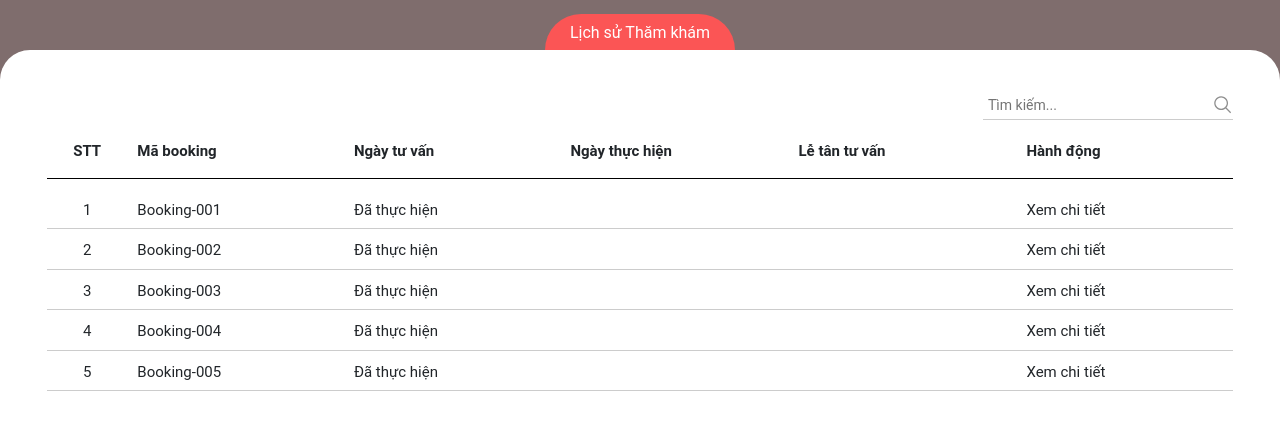
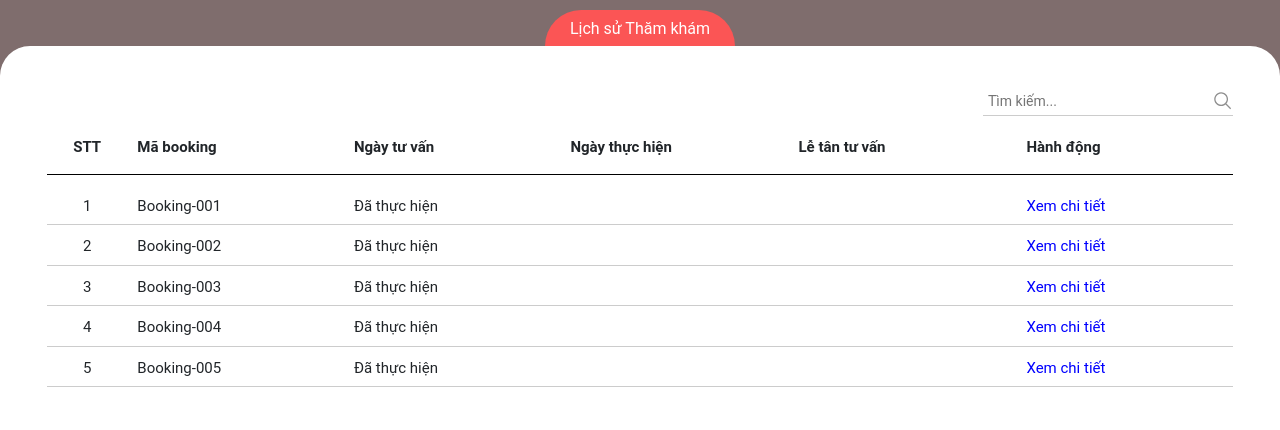
Before and after one commit to teamcodeSCI/customer-portrait, a React (Create React App) app: page / in a window 1280 px wide. Both pictures are taken after a click on the element "Lịch sử Thăm khám". Shown: the top 430 px of the page. Built offline with nearby package versions, Linux system fonts and the light colour scheme.

Commit message:
first commit

```diff
--- a/src/App.tsx
+++ b/src/App.tsx
@@ -1,6 +1,6 @@
 import React, { useState } from 'react';
 import style from './app.module.scss';
-import { motion } from 'framer-motion';
+import { AnimatePresence, motion } from 'framer-motion';
 import History from './pages/History';
 
 function App() {
@@ -124,8 +124,17 @@ function App() {
           </button>
         </div>
       </div>
-
-      <History handleOpenHistory={handleOpenHistory} isOpenHistory={isOpenHistory} />
+      <div className={style['controlBtn']} onClick={handleOpenHistory}>
+        Lịch sử Thăm khám
+        {!isOpenHistory && (
+          <img width={30} height={30} src={`${process.env.PUBLIC_URL}/assets/icons/arrowUp.svg`} alt="" />
+        )}
+      </div>
+      {isOpenHistory && (
+        <AnimatePresence>
+          <History handleOpenHistory={handleOpenHistory} isOpenHistory={isOpenHistory} />
+        </AnimatePresence>
+      )}
     </div>
   );
 }
--- a/src/app.module.scss
+++ b/src/app.module.scss
@@ -4,6 +4,17 @@
   }
   to {
     transform: rotate(360deg);
+  }
+}
+@keyframes updown {
+  0% {
+    transform: translateY(0px);
+  }
+  50% {
+    transform: translateY(-10px);
+  }
+  100% {
+    transform: translateY(0px);
   }
 }
 .app {
@@ -71,4 +82,34 @@
       }
     }
   }
+  .controlBtn {
+    position: fixed;
+    bottom: 0;
+    background: #fb5555;
+    color: #fff;
+    text-align: center;
+    width: fit-content;
+    margin: 0 auto;
+    border-radius: 40px 40px 0 0;
+    padding: 7px 25px 5px;
+    cursor: pointer;
+    display: flex;
+    align-items: center;
+    justify-content: center;
+    gap: 5px;
+    font-size: 16px;
+    img {
+      position: absolute;
+      width: 30px;
+      height: auto;
+      transition: all 0.2s linear;
+      display: block;
+      bottom: 100%;
+      animation: updown 1s linear infinite;
+      opacity: 0.4;
+    }
+    span {
+      font-size: 16px;
+    }
+  }
 }
--- a/src/components/HistoryListItem/historyListItem.module.scss
+++ b/src/components/HistoryListItem/historyListItem.module.scss
@@ -16,6 +16,12 @@
 }
 .action {
   width: 18%;
+  color: blue;
+  cursor: pointer;
+  transition: all 0.2s linear;
+  &:hover {
+    text-decoration: underline;
+  }
 }
 .item {
   display: flex;
--- a/src/components/HistoryListItem/index.tsx
+++ b/src/components/HistoryListItem/index.tsx
@@ -1,5 +1,7 @@
-import React from 'react';
+import React, { useState } from 'react';
 import style from './historyListItem.module.scss';
+import HistoryDetail from '@/pages/HistoryDetail';
+import { AnimatePresence } from 'framer-motion';
 
 interface HistoryListItemProps {
   stt: number;
@@ -17,6 +19,11 @@ const HistoryListItem = ({
   implementationDate,
   receptionist,
 }: HistoryListItemProps) => {
+  const [isOpenDetail, setIsOpenDetail] = useState<boolean>(false);
+  const handleOpenDetail: React.MouseEventHandler = () => {
+    setIsOpenDetail(!isOpenDetail);
+  };
+
   return (
     <div className={style['item']}>
       <span className={style['stt']}>{stt + 1}</span>
@@ -24,7 +31,10 @@ const HistoryListItem = ({
       <span className={style['consultationDay']}>{consultationDay}</span>
       <span className={style['implementationDate']}>{implementationDate}</span>
       <span className={style['receptionist']}>{receptionist}</span>
-      <span className={style['action']}>Xem chi tiết</span>
+      <span className={style['action']} onClick={handleOpenDetail}>
+        Xem chi tiết
+      </span>
+      <AnimatePresence>{isOpenDetail && <HistoryDetail handleOpenDetail={handleOpenDetail} />}</AnimatePresence>
     </div>
   );
 };
--- a/src/pages/History/history.module.scss
+++ b/src/pages/History/history.module.scss
@@ -1,24 +1,15 @@
-@keyframes updown {
-  0% {
-    transform: translateY(0px);
-  }
-  50% {
-    transform: translateY(-10px);
-  }
-  100% {
-    transform: translateY(0px);
-  }
-}
 .history {
   position: fixed;
   background: rgba(0, 0, 0, 0.5);
   left: 0;
-  bottom: calc(-100vh + 50px);
+  bottom: 0;
+  top: 0;
   width: 100%;
   display: flex;
   flex-direction: column;
   justify-content: flex-end;
   transition: all 0.4s linear;
+
   .controlBtn {
     position: relative;
     background: #fb5555;
@@ -51,7 +42,7 @@
   .box {
     width: 100%;
     background: #fff;
-    height: calc(100vh - 50px);
+    height: 100vh;
     overflow: auto;
     border-radius: 30px 30px 0 0;
     padding: 40px 0;
--- a/src/pages/History/index.tsx
+++ b/src/pages/History/index.tsx
@@ -1,10 +1,11 @@
-import React, { useEffect, useState } from 'react';
+import React, { useEffect, useState, useRef } from 'react';
 import style from './history.module.scss';
 import { useAppDispatch, useAppSelector } from '@/app/hook';
 import { historyListSelector, loadedHistorySelector, loadingHistorySelector } from '@/features/history/historySlice';
 import { fetchHistory } from '@/features/history/historyApi';
 import Search from '@/components/Search';
 import HistoryListItem from '@/components/HistoryListItem';
+import { motion } from 'framer-motion';
 
 interface HistoryProps {
   isOpenHistory: boolean;
@@ -12,6 +13,7 @@ interface HistoryProps {
 }
 const History = ({ isOpenHistory, handleOpenHistory }: HistoryProps) => {
   const dispatch = useAppDispatch();
+  const ref = useRef(null);
   const loadedHistory = useAppSelector(loadedHistorySelector);
   const loadingHistory = useAppSelector(loadingHistorySelector);
   const historyList = useAppSelector(historyListSelector);
@@ -20,25 +22,38 @@ const History = ({ isOpenHistory, handleOpenHistory }: HistoryProps) => {
   const handleSearch: React.ChangeEventHandler<HTMLInputElement> = (e) => {
     setSearch(e.target.value);
   };
+  const modalVariants = {
+    hidden: {
+      y: '10%',
+    },
+    visible: {
+      y: 0,
+    },
+  };
+  const bgVariants = {
+    hidden: {
+      opacity: 0,
+    },
+    visible: {
+      opacity: 1,
+    },
+  };
   useEffect(() => {
     dispatch(fetchHistory());
   }, [dispatch]);
   return (
-    <div
-      className={style['history']}
-      style={
-        isOpenHistory
-          ? { background: 'rgba(0,0,0,0.5)', bottom: 0, top: 0 }
-          : { background: 'none', bottom: 'calc(-100vh + 50px)' }
-      }
+    <motion.div initial="hidden" animate="visible" exit="hidden" variants={bgVariants} className={style['history']}>
+      <motion.div
+        initial="hidden"
+        animate="visible"
+        exit="hidden"
+        variants={modalVariants}
+        style={{ height: '100%', paddingTop: 10 }}
       >
         <div className={style['controlBtn']} onClick={handleOpenHistory}>
           Lịch sử Thăm khám
-        {!isOpenHistory && (
-          <img width={30} height={30} src={`${process.env.PUBLIC_URL}/assets/icons/arrowUp.svg`} alt="" />
-        )}
         </div>
-      <div className={style['box']}>
+        <div className={style['box']} ref={ref}>
           <div className="container">
             <div className={style['search']}>
               <Search onChange={handleSearch} value={search} />
@@ -73,7 +88,8 @@ const History = ({ isOpenHistory, handleOpenHistory }: HistoryProps) => {
             </div>
           </div>
         </div>
-    </div>
+      </motion.div>
+    </motion.div>
   );
 };
 
--- a/src/pages/HistoryDetail/historyDetail.module.scss
+++ b/src/pages/HistoryDetail/historyDetail.module.scss
@@ -1,3 +1,34 @@
+.historyDetail {
+  position: fixed;
+  background: rgba(0, 0, 0, 0.5);
+  left: 0;
+  bottom: 0;
+  top: 0;
+  width: 100%;
+  display: flex;
+  flex-direction: column;
+  justify-content: flex-end;
+  transition: all 0.4s linear;
+
+  .box {
+    width: 100%;
+    background: #fff;
+    height: calc(100vh - 70px);
+    overflow: auto;
+    border-radius: 30px 30px 0 0;
+    padding: 60px 0 0;
+    .close {
+      font-weight: 600;
+      position: absolute;
+      right: 0;
+      top: -45px;
+      background: #fff;
+      border: none;
+      font-size: 20px;
+      cursor: pointer;
+      padding: 0;
+    }
+  }
   .info {
     display: flex;
     justify-content: space-around;
@@ -71,3 +102,4 @@
       }
     }
   }
+}
--- a/src/pages/HistoryDetail/index.tsx
+++ b/src/pages/HistoryDetail/index.tsx
@@ -1,4 +1,4 @@
-import React, { useEffect } from 'react';
+import React, { useEffect, useRef } from 'react';
 import style from './historyDetail.module.scss';
 import { useAppDispatch, useAppSelector } from '@/app/hook';
 import {
@@ -7,17 +7,58 @@ import {
   loadingHistoryDetailSelector,
 } from '@/features/historyDetail/historyDetailSlice';
 import { fetchDetailHistory } from '@/features/historyDetail/historyDetailApi';
+import { useOutside } from '@/utils/help';
+import { motion } from 'framer-motion';
 
-const HistoryDetail = () => {
+interface HistoryDetailProps {
+  handleOpenDetail: React.MouseEventHandler;
+}
+const HistoryDetail = ({ handleOpenDetail }: HistoryDetailProps) => {
   const dispatch = useAppDispatch();
+  const ref = useRef(null);
   const loadedHistoryDetail = useAppSelector(loadedHistoryDetailSelector);
   const loadingHistoryDetail = useAppSelector(loadingHistoryDetailSelector);
   const historyListDetail = useAppSelector(historyDetailListSelector);
+  const modalVariants = {
+    hidden: {
+      y: '10%',
+    },
+    visible: {
+      y: 10,
+    },
+  };
+  const bgVariants = {
+    hidden: {
+      opacity: 0,
+    },
+    visible: {
+      opacity: 1,
+    },
+  };
+  useOutside(ref, handleOpenDetail);
   useEffect(() => {
     dispatch(fetchDetailHistory());
   }, [dispatch]);
   return (
+    <motion.div
+      initial="hidden"
+      animate="visible"
+      exit="hidden"
+      variants={bgVariants}
+      className={style['historyDetail']}
+    >
+      <motion.div
+        initial="hidden"
+        animate="visible"
+        exit="hidden"
+        variants={modalVariants}
+        className={style['box']}
+        ref={ref}
+      >
         <div className="container">
+          <button className={style['close']} onClick={handleOpenDetail}>
+            ✕
+          </button>
           <div className={style['info']}>
             <span>
               <b>Ngày tư vấn:</b> 30/06/2023
@@ -62,6 +103,8 @@ const HistoryDetail = () => {
             </div>
           </div>
         </div>
+      </motion.div>
+    </motion.div>
   );
 };
 
--- /dev/null
+++ b/src/utils/help.ts
@@ -0,0 +1,20 @@
+import { useEffect } from 'react';
+
+export const useOutside = (ref: any, func: any) => {
+  useEffect(() => {
+    /**
+     * Alert if clicked on outside of element
+     */
+    const handleClickOutside = (event: any) => {
+      if (ref.current && !ref.current.contains(event.target)) {
+        func();
+      }
+    };
+    // Bind the event listener
+    document.addEventListener('mousedown', handleClickOutside);
+    return () => {
+      // Unbind the event listener on clean up
+      document.removeEventListener('mousedown', handleClickOutside);
+    };
+  }, [ref, func]);
+};
```
Lines whose indentation alone changed are shown as unchanged.
